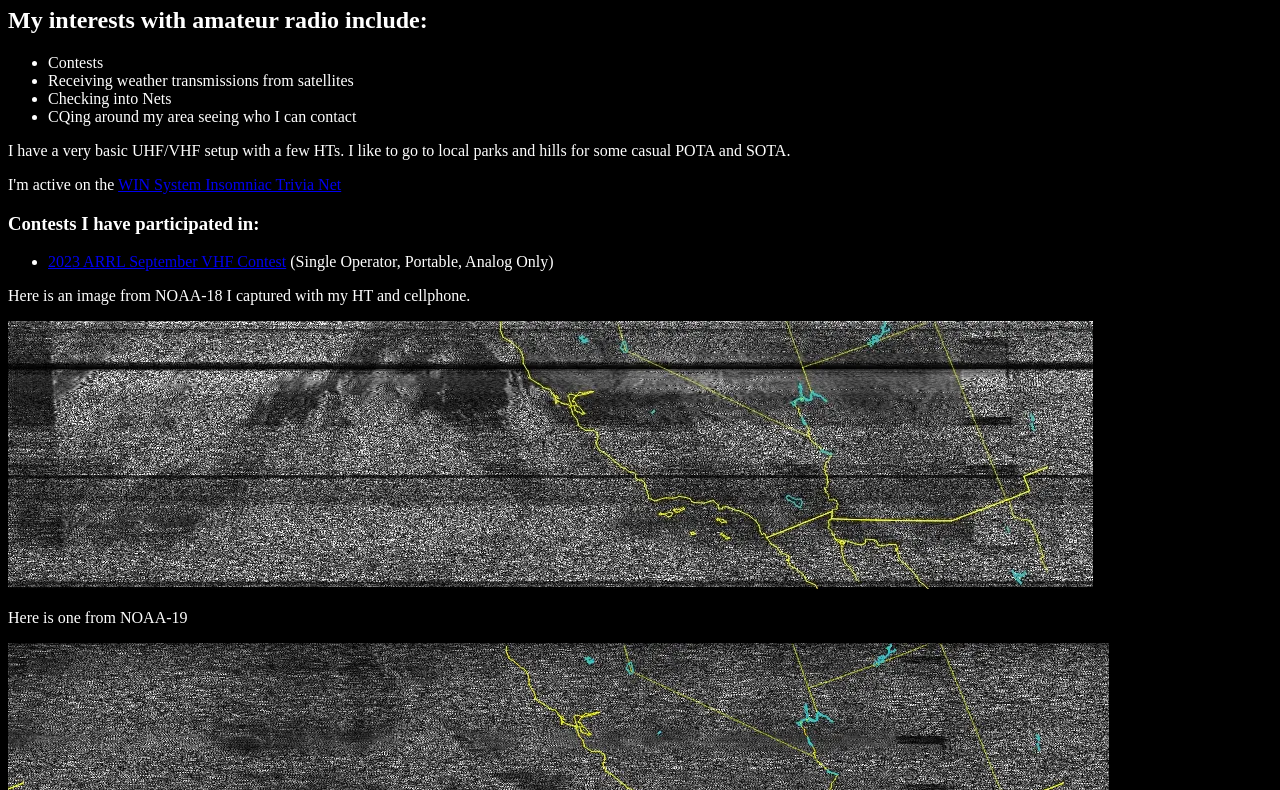
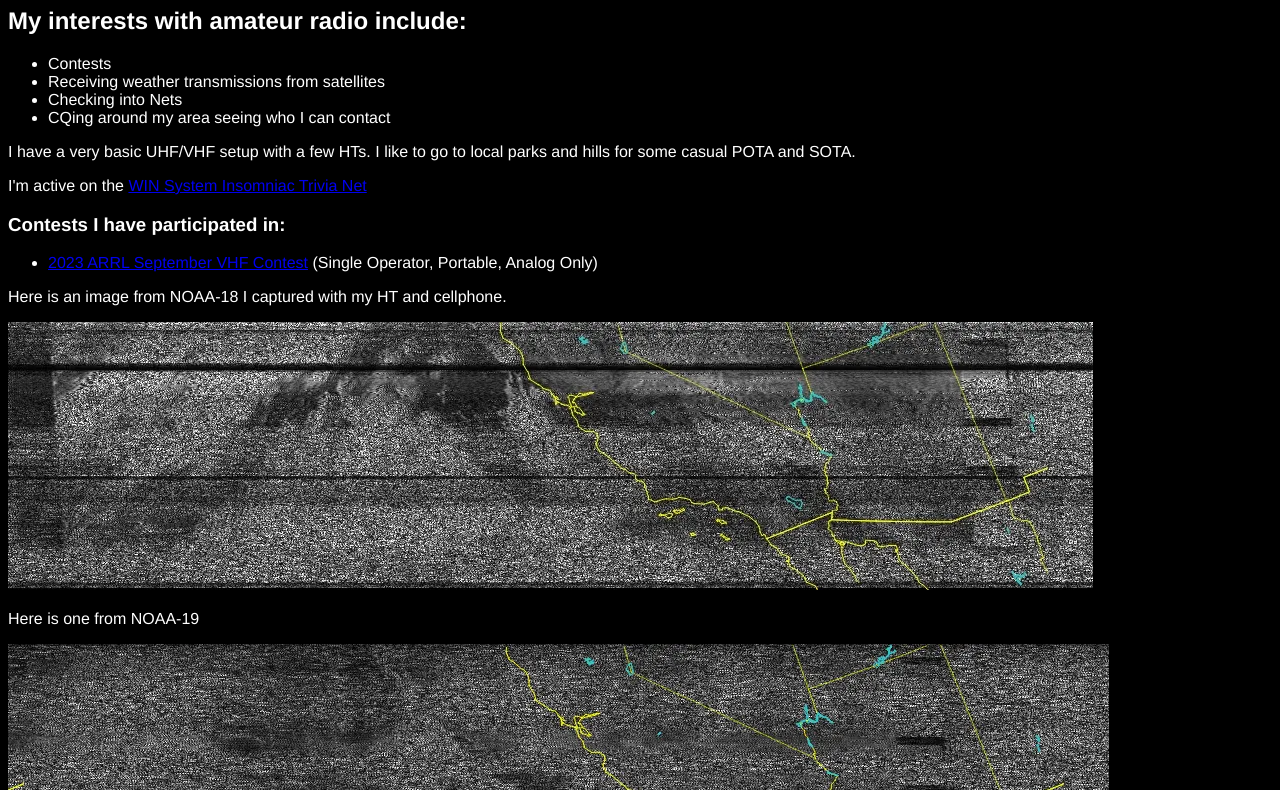
Before and after one commit to ehickox/qsl-dot-net, a plain HTML site: page index.html in a window 1280 px wide. Shown: the part 73-863 px from the top of the page. Drawn offline with Linux system fonts and the light colour scheme.

Commit message:
update font

```diff
--- a/main.css
+++ b/main.css
@@ -1,4 +1,5 @@
 body {
+    font-family: Helvetica Neue,Helvetica,Arial,sans-serif;
     color: white;
     background-color: black;
 }
```
